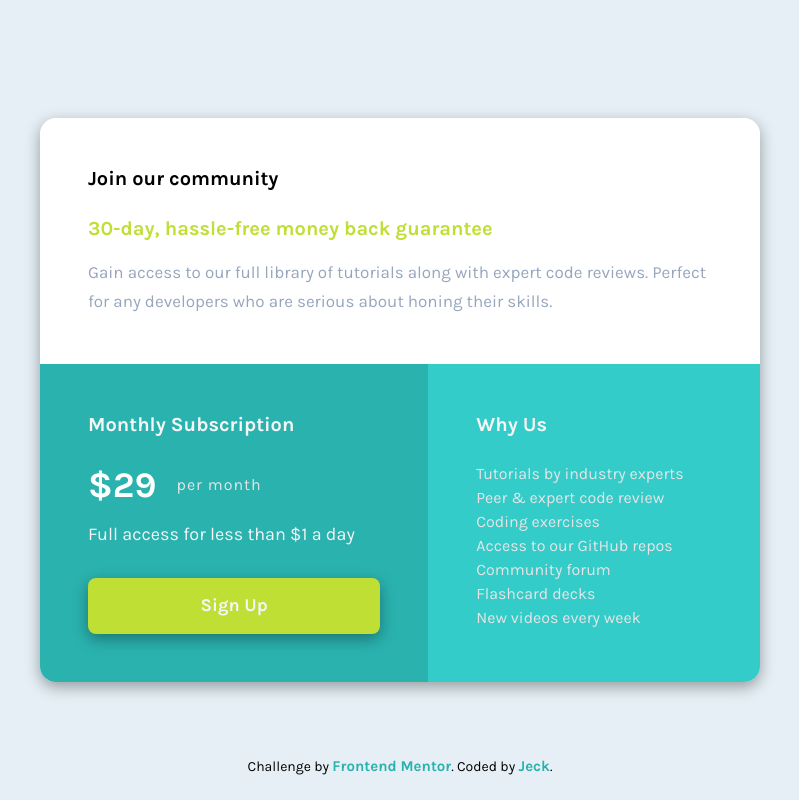
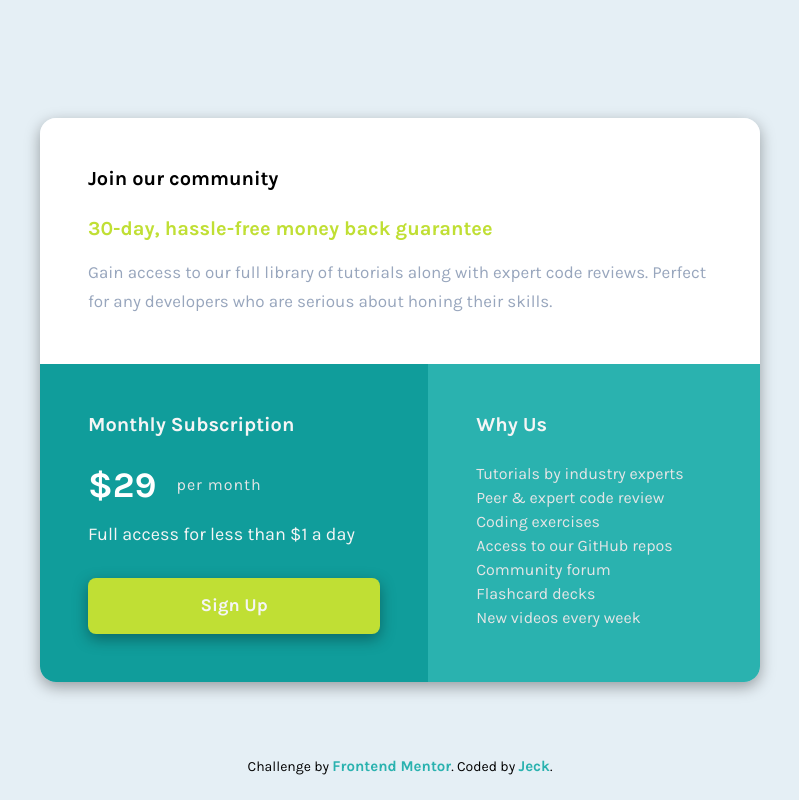
Before and after one commit to AsukalDePapa/FrontendMentor.Single-Price-Card, a plain HTML site: page index.html in a window 1280 px wide. Shown: the whole page, without its empty margins (240-1039 px from the left). Drawn offline with Linux system fonts and the light colour scheme.

Commit message:
modified color

```diff
--- a/scss/globals/_variables.scss
+++ b/scss/globals/_variables.scss
@@ -4,8 +4,8 @@
 
     // card clr
     --join-card-clr: hsl(0, 0%, 100%);
-    --subscription-card-clr: hsl(179, 62%, 43%);
-    --why-us-card-clr: hsl(179, 60%, 50%);
+    --subscription-card-clr: hsl(179, 81%, 34%);
+    --why-us-card-clr: hsl(179, 62%, 43%);
 
     // txt clr
     --txt-clr: hsl(0, 0%, 96%);
```
Also changed, not shown: dist/style.css.
